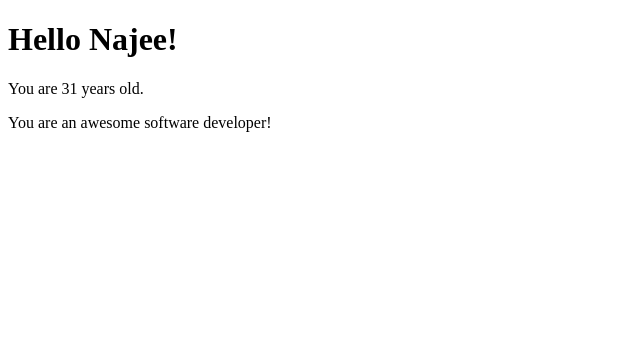
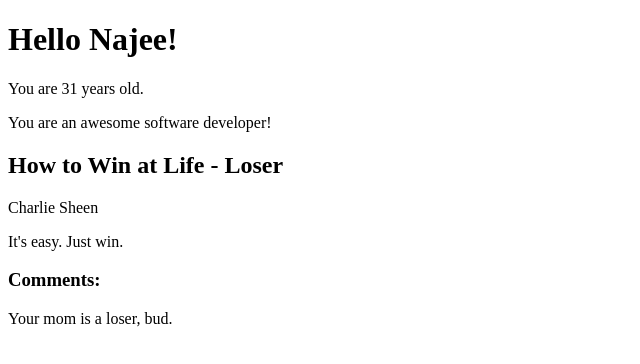
Before and after one commit to najeesimmons/react-props, a React (Create React App) app: page / in a window 1280 px wide. Shown: the top 364 px of the page, without its empty margins (0-640 px from the left). Built offline with nearby package versions, Linux system fonts and the light colour scheme.

Commit message:
created new component, passed props to it at render point in index file/ referenced props as parameter to Post function in component/ called different parts of props in function return jsx

```diff
--- /dev/null
+++ b/src/Hello/Hello.js
@@ -0,0 +1,18 @@
+// The "PROPS" parameter that the Hello() function takes references
+// the data passed in at the components render point. More specifically,
+// it is a property on the props object.
+function Hello(props) {
+  // Every component has, at minimum, a return. It generates a Virtual
+  // DOM node that will be added to the actual DOM.
+  return (
+    <>
+      <h1>Hello {props.name}!</h1>
+      <p>You are {props.age} years old.</p>
+      <p>You are an awesome {props.job}!</p>
+    </>
+  );
+}
+
+// This exposes the Hello class to other files which import from the App.js
+// file.
+export default Hello;
--- /dev/null
+++ b/src/Post/Post.js
@@ -0,0 +1,15 @@
+function Post(props) {
+  return (
+    <>
+      <h2>{props.title}</h2>
+      <p>{props.author}</p>
+      <div>
+        <p>{props.body}</p>
+      </div>
+      <h3>Comments:</h3>
+      <p>{props.comments}</p>
+    </>
+  );
+}
+
+export default Post;
--- a/src/index.js
+++ b/src/index.js
@@ -1,14 +1,34 @@
-import React from 'react';
-import ReactDOM from 'react-dom/client';
-import Hello from './App.js';
+import React from "react";
+import ReactDOM from "react-dom/client";
+import Hello from "./Hello/Hello.js";
+import Post from "./Post/Post.js";
 
+const post = {
+  title: "How to Win at Life - Loser",
+  author: "Charlie Sheen",
+  body: "It's easy. Just win.",
+  comments: [
+    "This wasn't very helpful.",
+    "Your mom is a loser, bud.",
+    "Get a life. This is condescenfing.",
+  ],
+};
 
-const root = ReactDOM.createRoot(document.getElementById('root'));
+const root = ReactDOM.createRoot(document.getElementById("root"));
 root.render(
   <React.StrictMode>
     {/* I'm passing in the data that I want my component to use.
     I'm passing it in where the component is RENDERED. */}
     <Hello name={"Najee"} age={31} job={"software developer"} />
+    <Post
+      // Here I'm adding in the properties of the post object declared
+      // in this file to the Post component props object. I'm giving
+      // each proprty a key the same as in the original object.
+      title={post.title}
+      author={post.author}
+      body={post.body}
+      comments={post.comments[1]}
+    />
   </React.StrictMode>
 );
 
```
Also changed, not shown: src/Hello/Hello.css (renamed from src/App.css), src/Post/Post.css (added), 1 other file (tests, documents, lock files or other folders).
